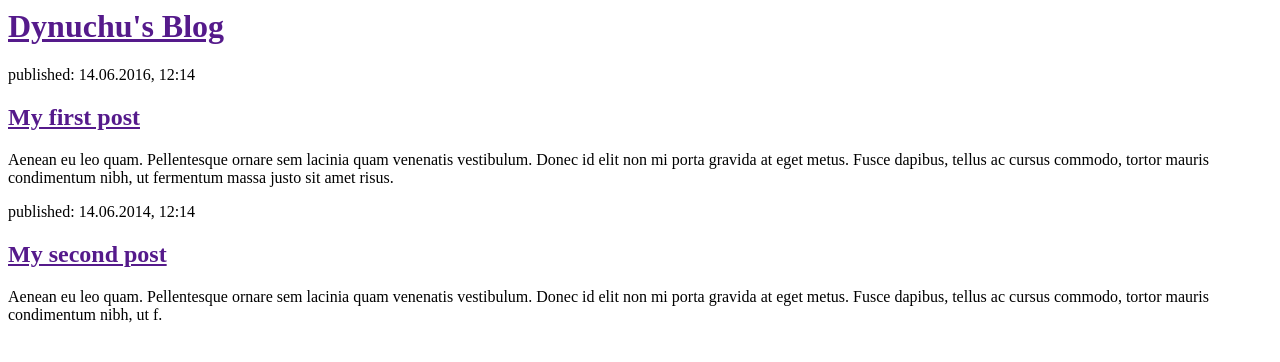
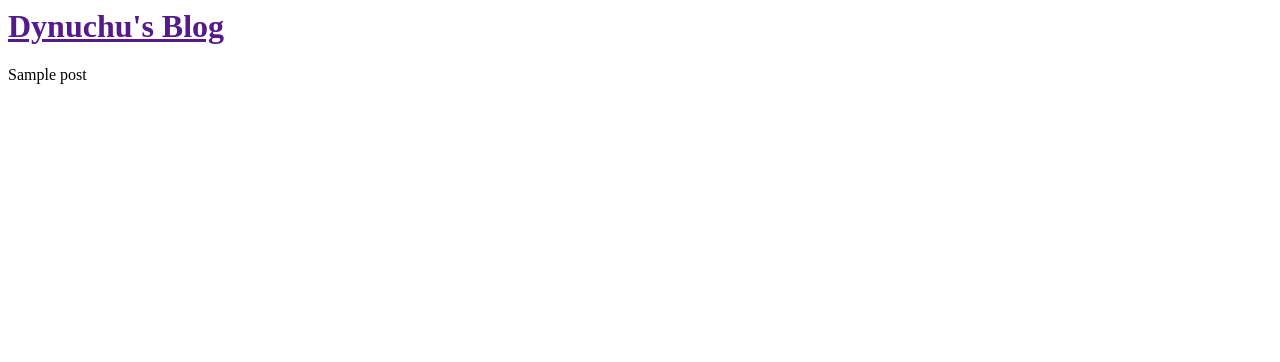
Before and after one commit to dynuchu/my-first-blog, a Django app: template blog/templates/blog/post_list.html in a window 1280 px wide. Shown: the top 362 px of the page. Run offline with Django 3.2, Linux system fonts and the light colour scheme; the template is opened without the code that fills it: values that come from a table or form of the project are taken from there, others are empty; tables that the repository leaves empty hold one stand-in row (values such as "Sample post").

Commit message:
allowed hosts modified, views and post_lists modified

```diff
--- a/blog/templates/blog/post_list.html
+++ b/blog/templates/blog/post_list.html
@@ -6,17 +6,8 @@
         <div>
             <h1><a href="">Dynuchu's Blog</a></h1>
         </div>
-
-        <div>
-            <p>published: 14.06.2016, 12:14</p>
-            <h2><a href="">My first post</a></h2>
-            <p>Aenean eu leo quam. Pellentesque ornare sem lacinia quam venenatis vestibulum. Donec id elit non mi porta gravida at eget metus. Fusce dapibus, tellus ac cursus commodo, tortor mauris condimentum nibh, ut fermentum massa justo sit amet risus.</p>
-        </div>
-
-        <div>
-            <p>published: 14.06.2014, 12:14</p>
-            <h2><a href="">My second post</a></h2>
-            <p>Aenean eu leo quam. Pellentesque ornare sem lacinia quam venenatis vestibulum. Donec id elit non mi porta gravida at eget metus. Fusce dapibus, tellus ac cursus commodo, tortor mauris condimentum nibh, ut f.</p>
-        </div>
+        {% for posts in posts %}
+          {{ posts }}
+        {% endfor %}
     </body>
 </html>
--- a/blog/views.py
+++ b/blog/views.py
@@ -1,5 +1,9 @@
 from django.shortcuts import render
+from django.utils import timezone
+from .models import Post
+
 
 # Create your views here.
 def post_list(request):
-    return render(request, 'blog/post_list.html', {})
+    posts = Post.objects.filter(published_date__lte=timezone.now()).order_by('published_date')
+    return render(request, 'blog/post_list.html', {'posts': posts})
--- a/mysite/settings.py
+++ b/mysite/settings.py
@@ -25,7 +25,9 @@ SECRET_KEY = '3%-(ur7k0tltnhe362r=ryv!a$$o66+u1^pz$)i@ua0+3e&y-0'
 # SECURITY WARNING: don't run with debug turned on in production!
 DEBUG = True
 
-ALLOWED_HOSTS = []
+ALLOWED_HOSTS = [
+    'dynuchu.pythonanywhere.com',
+]
 
 
 # Application definition
```
